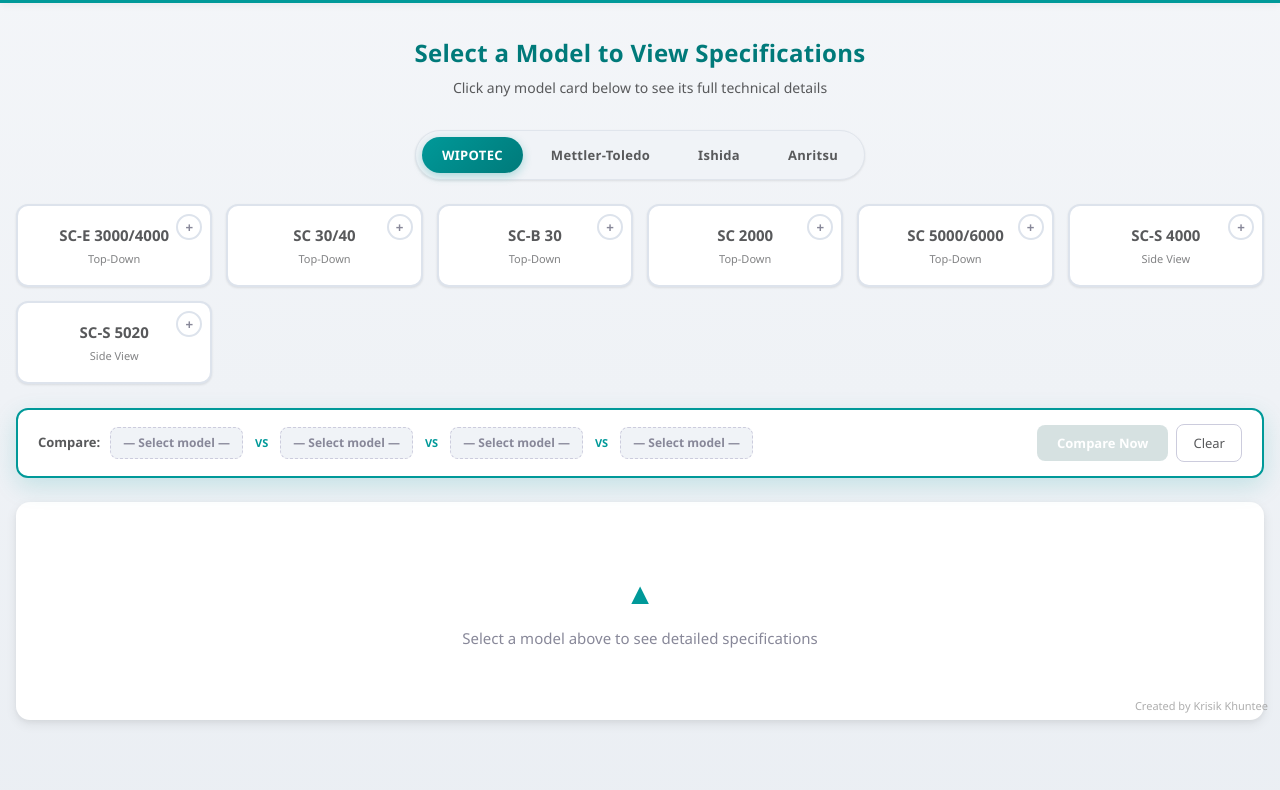
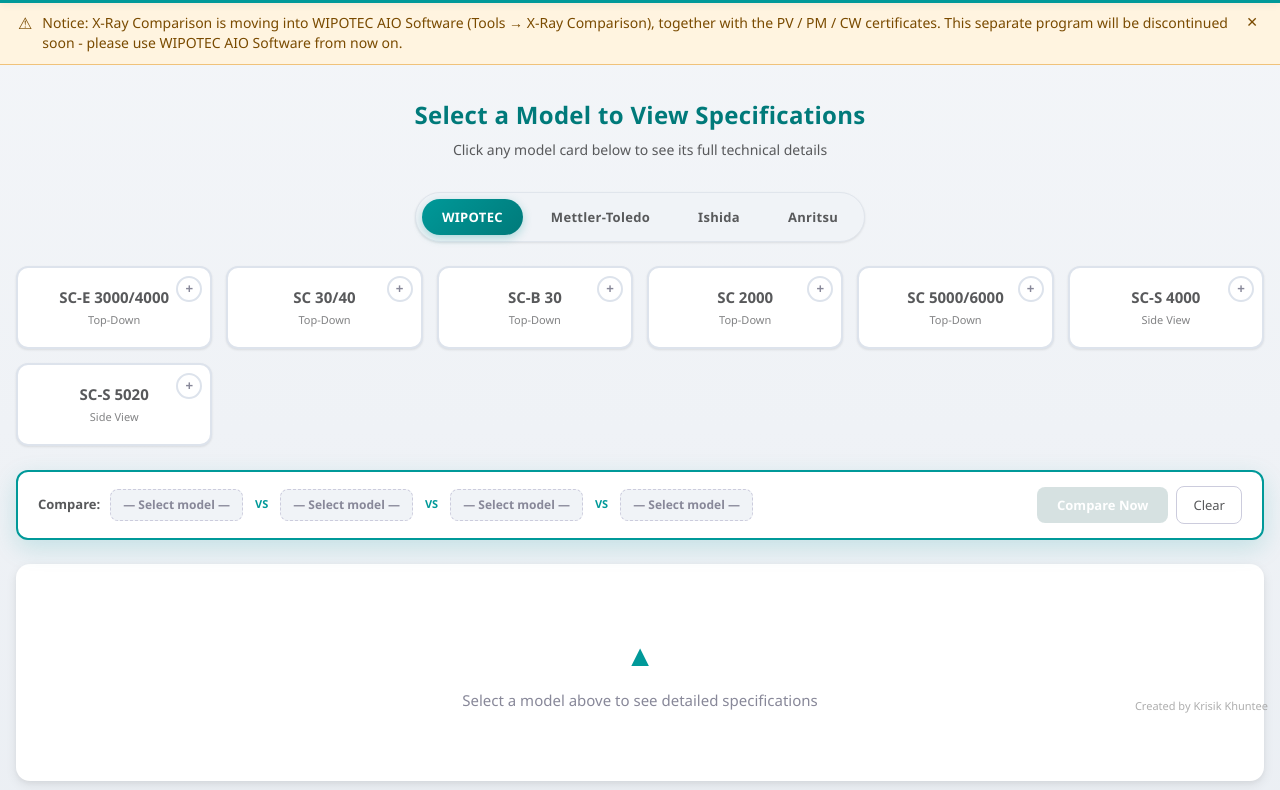
Before and after one commit to davidohm-wpt/XrayComparison, a plain HTML site: page web/index.html in a window 1280 px wide. Shown: the part 78-868 px from the top of the page. Drawn offline with Linux system fonts and the light colour scheme; no server answers.

Commit message:
Version 1.7.0: notice that X-Ray Comparison moves into WIPOTEC AIO Software
- orange bar under the header (EN / TH / ZH) saying this separate program will be
  discontinued and the tool is now in WIPOTEC AIO Software under Tools
- can be hidden for the session, never printed

```diff
--- a/web/data.js
+++ b/web/data.js
@@ -7,6 +7,7 @@ const translations = {
     introTitle: "Select a Model to View Specifications",
     introText: "Click any model card below to see its full technical details",
     footer: "© WIPOTEC GmbH – X-Ray Comparison Tool",
+    moveNotice: "Notice: X-Ray Comparison is moving into WIPOTEC AIO Software (Tools → X-Ray Comparison), together with the PV / PM / CW certificates. This separate program will be discontinued soon - please use WIPOTEC AIO Software from now on.",
     placeholder: "Select a model above to see detailed specifications",
     noImage: "📷 Image not available",
     compareTrayLabel: "Compare:",
@@ -80,6 +81,7 @@ const translations = {
     introTitle: "เลือกรุ่นเพื่อดูรายละเอียด",
     introText: "คลิกรุ่นด้านล่างเพื่อดูข้อมูลทางเทคนิคทั้งหมด",
     footer: "© WIPOTEC GmbH – เครื่องมือเปรียบเทียบ X-Ray",
+    moveNotice: "แจ้งเพื่อทราบ: X-Ray Comparison ย้ายไปรวมอยู่ในโปรแกรม WIPOTEC AIO Software (เมนู Tools → X-Ray Comparison) ร่วมกับใบรับรอง PV / PM / CW โปรแกรมนี้จะยกเลิกการใช้งานเร็วๆ นี้ กรุณาใช้งานผ่าน WIPOTEC AIO Software แทน",
     placeholder: "เลือกรุ่นด้านบนเพื่อดูรายละเอียด",
     noImage: "📷 ไม่มีรูปภาพ",
     compareTrayLabel: "เปรียบเทียบ:",
@@ -158,6 +160,7 @@ const translations = {
     introTitle: "选择型号查看规格",
     introText: "点击下方任意型号卡片查看完整技术参数",
     footer: "© WIPOTEC GmbH – X 射线对比工具",
+    moveNotice: "通知：X-Ray Comparison 将并入 WIPOTEC AIO Software（Tools → X-Ray Comparison），与 PV / PM / CW 证书在同一程序中。本独立程序即将停用，请改用 WIPOTEC AIO Software。",
     placeholder: "请选择上方型号以查看详细规格",
     noImage: "📷 无图片",
     compareTrayLabel: "对比：",
--- a/web/index.html
+++ b/web/index.html
@@ -21,6 +21,12 @@
     <button class="lang-btn" data-lang="zh">中文</button>
   </div>
 </header>
+
+<div class="move-notice" id="moveNotice">
+  <span class="move-notice-icon">&#9888;</span>
+  <span data-i18n="moveNotice">Notice: X-Ray Comparison is moving into WIPOTEC AIO Software (Tools → X-Ray Comparison). This separate program will be discontinued soon - please use WIPOTEC AIO Software from now on.</span>
+  <button class="move-notice-close" type="button" title="Hide" onclick="document.getElementById('moveNotice').style.display='none'">&#10005;</button>
+</div>
 
 <main>
   <div class="intro">
--- a/web/style.css
+++ b/web/style.css
@@ -957,3 +957,18 @@ footer strong { color: var(--teal-dark); }
 .spec-row:hover .row-hide { opacity: 1; }
 .detail .hidden-bar { margin: 12px 24px; }
 @media print { .spec-row .row-hide { display: none !important; } }
+/* Notice: this program is moving into WIPOTEC AIO Software */
+.move-notice {
+  display: flex; align-items: flex-start; gap: 10px;
+  margin: 0; padding: 10px 18px;
+  background: #fff4e0; border-bottom: 1px solid #f0c27a; color: #7a4b00;
+  font-size: 14px; line-height: 1.45;
+}
+.move-notice-icon { font-size: 16px; line-height: 1.3; }
+.move-notice span[data-i18n] { flex: 1; }
+.move-notice-close {
+  border: 0; background: transparent; color: #7a4b00; cursor: pointer;
+  font-size: 14px; padding: 0 4px; line-height: 1.4;
+}
+.move-notice-close:hover { color: #3d2600; }
+@media print { .move-notice { display: none !important; } }
```
Also changed, not shown: web/version.txt.
